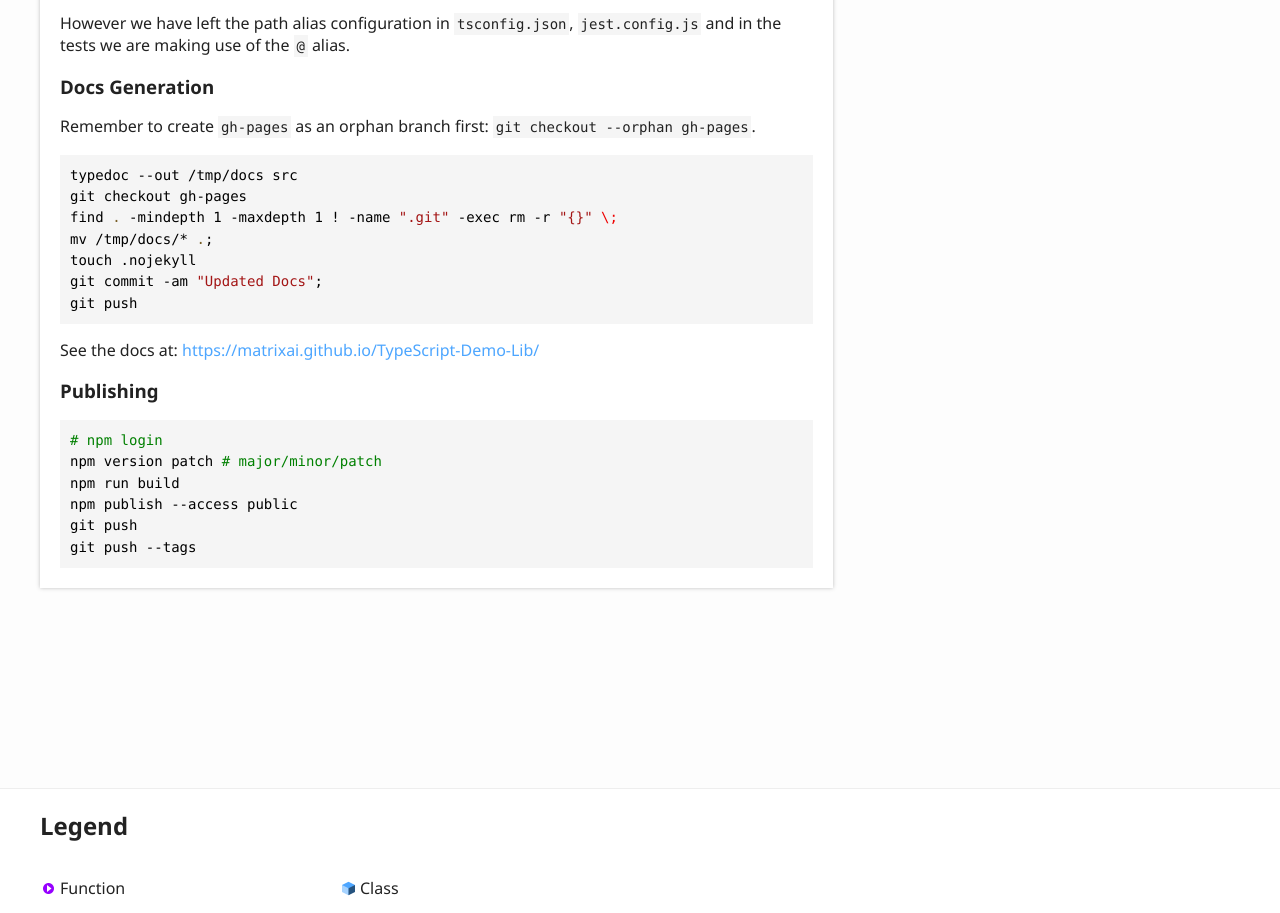
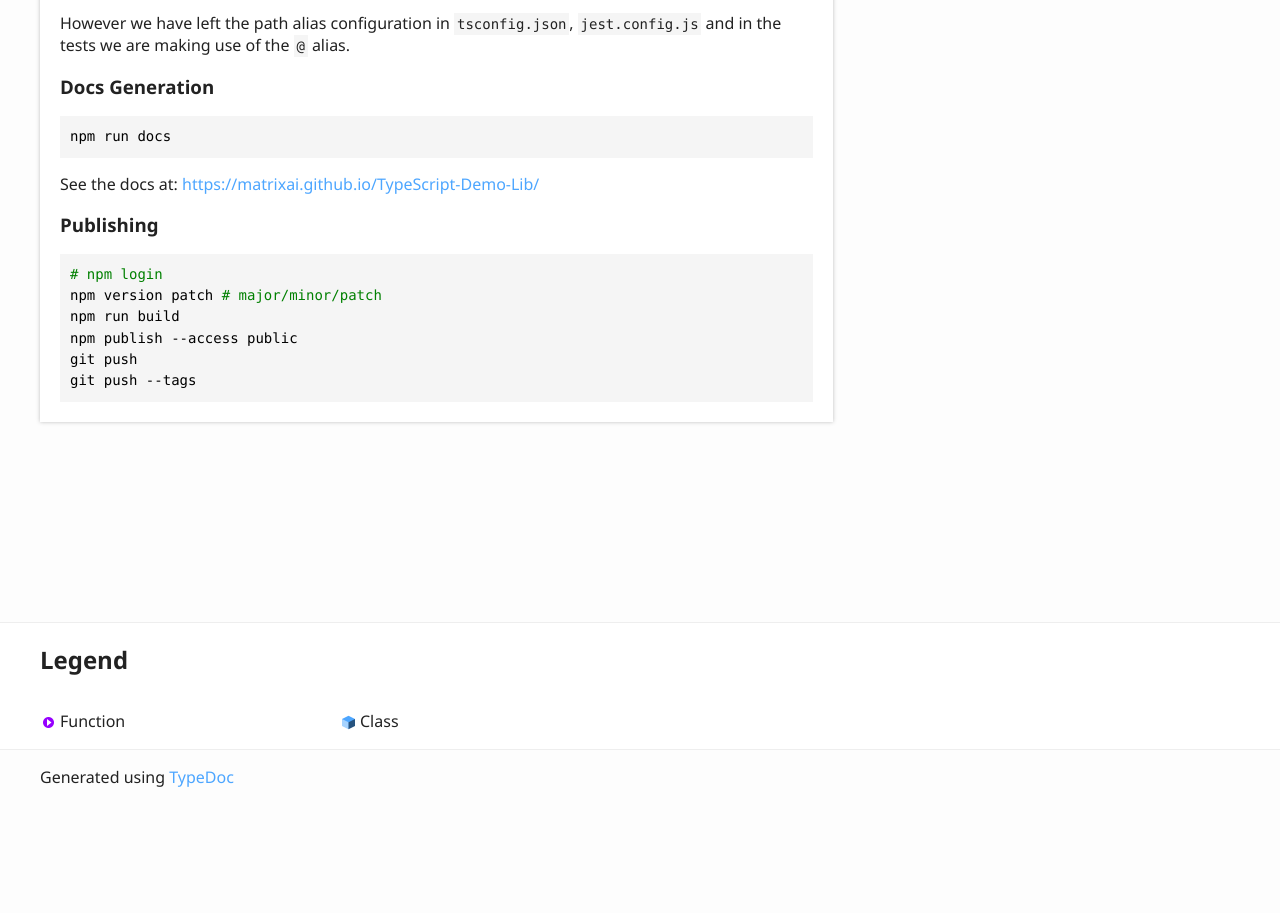
Before and after one commit to MatrixAI/TypeScript-Demo-Lib-Native, a website: page docs/index.html in a window 1280 px wide. Shown: the part 2048-2961 px from the top of the page. After the commit the page ends 2852 px from the top, so only its background shows below. Drawn offline with Linux system fonts and the light colour scheme.

Commit message:
Updated docs generation on README.md and npm run docs command

```diff
--- a/docs/index.html
+++ b/docs/index.html
@@ -123,14 +123,7 @@
 				<a href="#docs-generation" id="docs-generation" style="color: inherit; text-decoration: none;">
 					<h3>Docs Generation</h3>
 				</a>
-				<p>Remember to create <code>gh-pages</code> as an orphan branch first: <code>git checkout --orphan gh-pages</code>.</p>
-				<pre><code class="language-sh"><span style="color: #000000">typedoc --out /tmp/docs src</span>
-<span style="color: #000000">git checkout gh-pages</span>
-<span style="color: #000000">find </span><span style="color: #795E26">.</span><span style="color: #000000"> -mindepth 1 -maxdepth 1 ! -name </span><span style="color: #A31515">&quot;.git&quot;</span><span style="color: #000000"> -exec rm -r </span><span style="color: #A31515">&quot;{}&quot;</span><span style="color: #000000"> </span><span style="color: #EE0000">\;</span>
-<span style="color: #000000">mv /tmp/docs/* </span><span style="color: #795E26">.</span><span style="color: #000000">;</span>
-<span style="color: #000000">touch .nojekyll</span>
-<span style="color: #000000">git commit -am </span><span style="color: #A31515">&quot;Updated Docs&quot;</span><span style="color: #000000">;</span>
-<span style="color: #000000">git push</span>
+				<pre><code class="language-sh"><span style="color: #000000">npm run docs</span>
 </code></pre>
 				<p>See the docs at: <a href="https://matrixai.github.io/TypeScript-Demo-Lib/">https://matrixai.github.io/TypeScript-Demo-Lib/</a></p>
 				<a href="#publishing" id="publishing" style="color: inherit; text-decoration: none;">
--- a/package.json
+++ b/package.json
@@ -19,6 +19,7 @@
     "test": "jest",
     "lint": "eslint '{src,tests}/**/*.{js,ts}'",
     "lintfix": "eslint '{src,tests}/**/*.{js,ts}' --fix",
+    "docs": "typedoc --out ./docs src && touch ./docs/.nojekyll",
     "typescript-demo-lib": "ts-node -r tsconfig-paths/register src/bin/typescript-demo-lib.ts"
   },
   "dependencies": {
```
Also changed, not shown: docs/classes/lib_library.default.html (+2 -2 lines), docs/modules/bin_typescript_demo_lib.html (+1 -1 lines), README.md.
